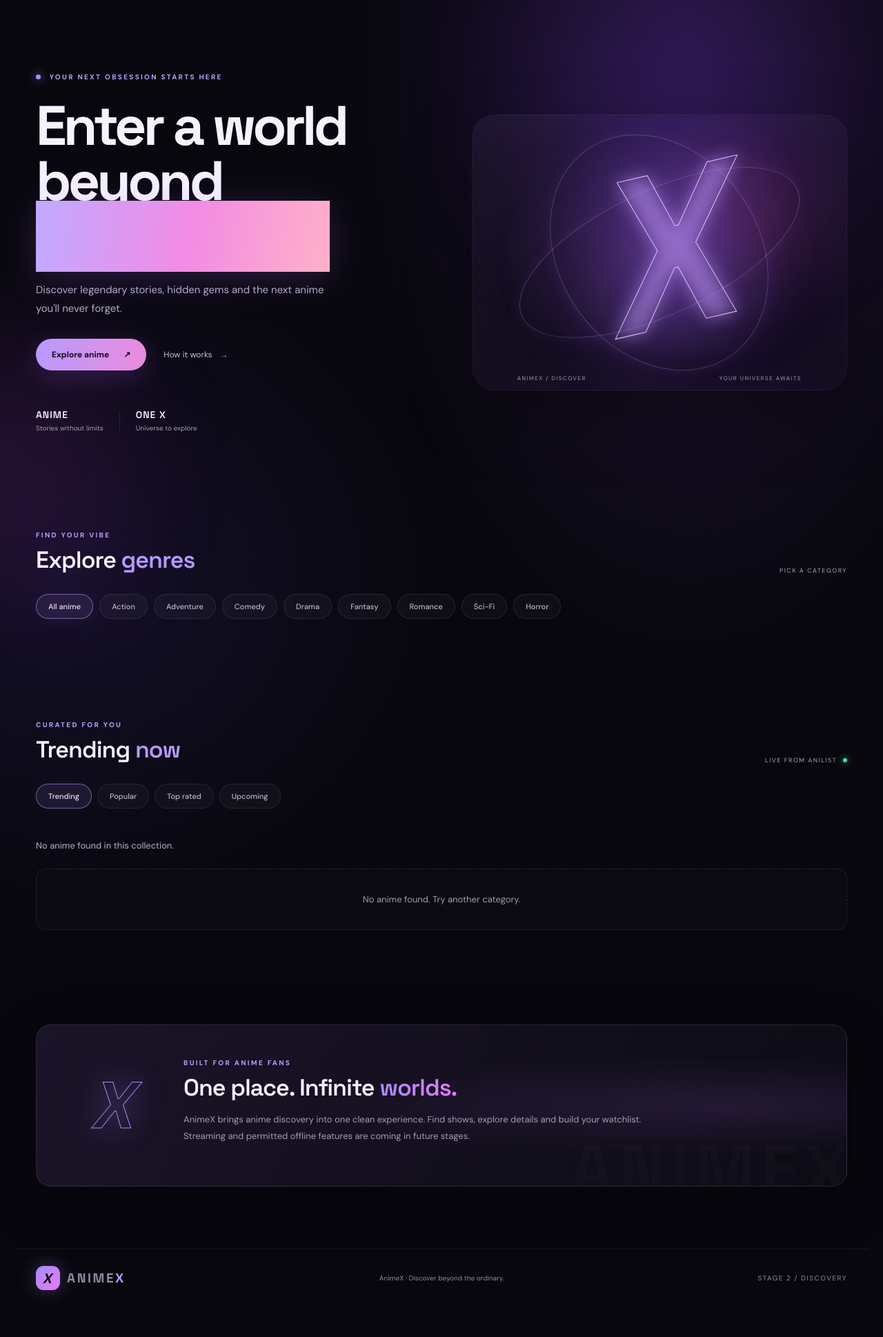
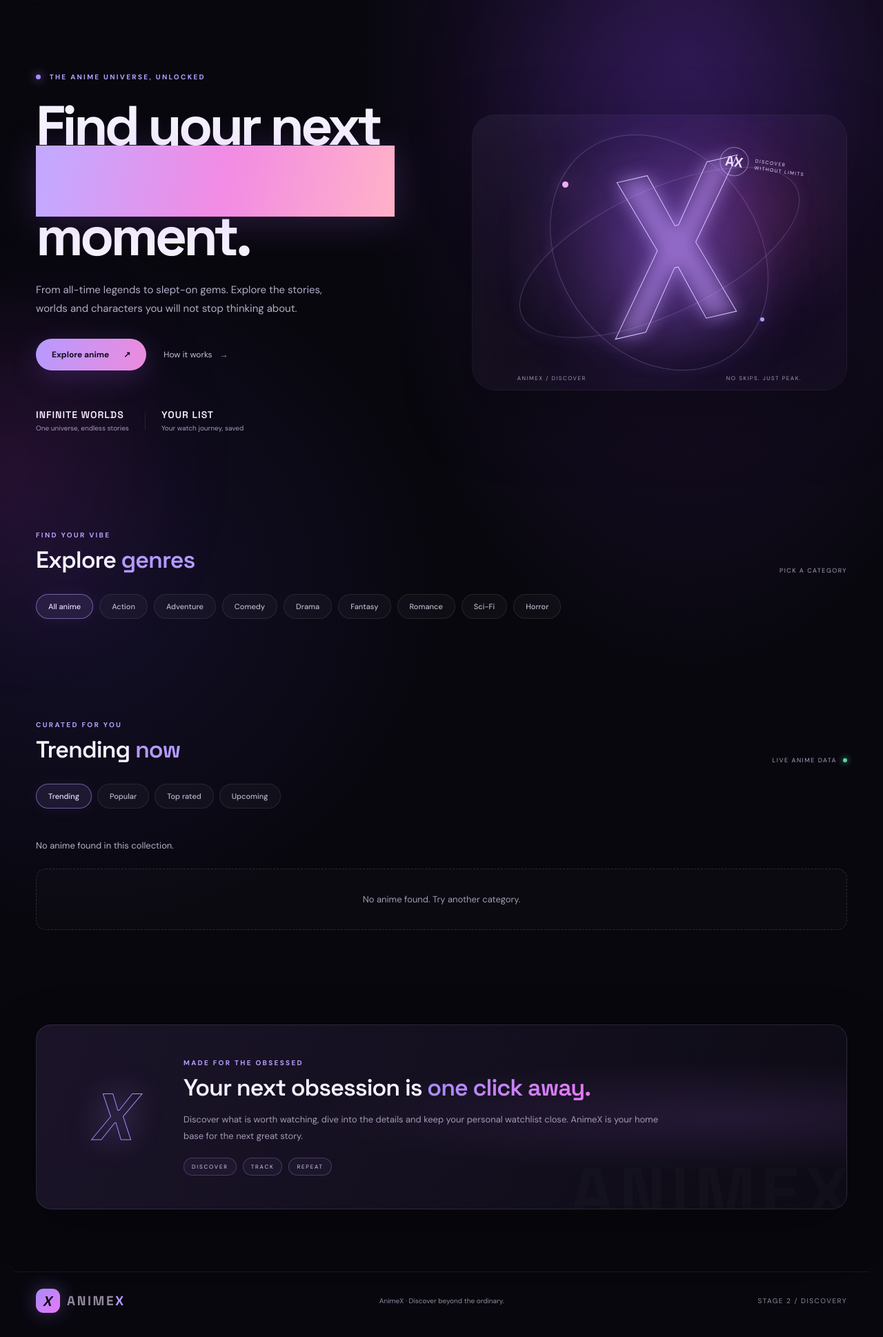
Before and after one commit to bigrex234/Anime-X, a Flask app: page / in a window 1280 px wide. Shown: the part 76-2014 px from the top of the page at 69% size. Before the commit the page ends 1956 px from the top, so only its background shows below. Run offline with Flask 3, Linux system fonts and the light colour scheme; data that the repository does not hold is empty; some libraries are stand-ins or nearby versions.

Commit message:
Revise index.html for improved layout and messaging
Updated the HTML structure and content for better clarity and user engagement.

```diff
--- a/templates/index.html
+++ b/templates/index.html
@@ -2,7 +2,7 @@
 <html lang="en">
 <head>
   <meta charset="utf-8"><meta name="viewport" content="width=device-width, initial-scale=1">
-  <meta name="theme-color" content="#090910"><meta name="description" content="AnimeX — discover your next anime obsession.">
+  <meta name="theme-color" content="#090910"><meta name="color-scheme" content="dark"><link rel="icon" type="image/svg+xml" href="{{ url_for('static', filename='img/favicon.svg') }}"><meta name="description" content="AnimeX — discover your next anime obsession.">
   <title>{{ app_name }} — Anime, reimagined</title>
   <link rel="preconnect" href="https://fonts.googleapis.com"><link rel="preconnect" href="https://fonts.gstatic.com" crossorigin>
   <link href="https://fonts.googleapis.com/css2?family=DM+Sans:wght@400;500;600;700&family=Space+Grotesk:wght@500;600;700&display=swap" rel="stylesheet">
@@ -14,18 +14,19 @@
     <a class="brand" href="/"><span class="brand-mark">X</span><span>ANIME<span class="brand-accent">X</span></span></a>
     <nav class="desktop-nav"><a class="active" href="/">Discover</a><a href="#trending">Trending</a><a href="#genres">Genres</a><a href="#about">About</a><a href="/library" id="library-nav">My library</a></nav>
     <form class="search" id="search-form"><span>⌕</span><input id="search-input" type="search" placeholder="Search anime..." autocomplete="off"><kbd>ENTER</kbd></form>
-    <a class="auth-nav" id="auth-nav" href="/login">Sign in</a><button class="mobile-menu" id="mobile-menu" aria-label="Open menu">☰</button>
+    <a class="auth-nav" id="auth-nav" href="/login">Sign in</a><button class="mobile-menu" id="mobile-menu" aria-label="Open navigation" aria-expanded="false" aria-controls="mobile-nav">☰</button>
   </header>
+  <nav class="mobile-nav" id="mobile-nav" aria-label="Mobile navigation" hidden><a href="/">Discover</a><a href="#trending">Trending</a><a href="#genres">Genres</a><a href="/library">My library</a></nav>
   <main>
     <section class="hero" id="hero">
       <div class="hero-copy">
-        <div class="eyebrow"><span class="pulse"></span> YOUR NEXT OBSESSION STARTS HERE</div>
-        <h1>Enter a world<br> beyond <span>imagination.</span></h1>
-        <p>Discover legendary stories, hidden gems and the next anime you'll never forget.</p>
+        <div class="eyebrow"><span class="pulse"></span> THE ANIME UNIVERSE, UNLOCKED</div>
+        <h1>Find your next<br> <span>main character</span><br>moment.</h1>
+        <p>From all-time legends to slept-on gems. Explore the stories, worlds and characters you will not stop thinking about.</p>
         <div class="hero-actions"><a class="primary-btn" href="#trending">Explore anime <span>↗</span></a><a class="text-btn" href="#about">How it works <span>→</span></a></div>
-        <div class="hero-meta"><div><strong>ANIME</strong><small>Stories without limits</small></div><i></i><div><strong>ONE X</strong><small>Universe to explore</small></div></div>
+        <div class="hero-meta"><div><strong>INFINITE WORLDS</strong><small>One universe, endless stories</small></div><i></i><div><strong>YOUR LIST</strong><small>Your watch journey, saved</small></div></div>
       </div>
-      <div class="hero-art"><div class="orbit orbit-a"></div><div class="orbit orbit-b"></div><div class="hero-x">X</div><div class="hero-caption"><span>ANIMEX / DISCOVER</span><span>YOUR UNIVERSE AWAITS</span></div></div>
+      <div class="hero-art"><div class="orbit orbit-a"></div><div class="orbit orbit-b"></div><div class="hero-x">X</div><div class="hero-orb orb-one"></div><div class="hero-orb orb-two"></div><div class="hero-stamp"><span>AX</span><small>DISCOVER<br>WITHOUT LIMITS</small></div><div class="hero-caption"><span>ANIMEX / DISCOVER</span><span>NO SKIPS. JUST PEAK.</span></div></div>
     </section>
 
     <section class="section" id="genres">
@@ -40,7 +41,7 @@
     </section>
 
     <section class="section collection-section" id="trending">
-      <div class="section-heading"><div><div class="eyebrow">CURATED FOR YOU</div><h2 id="results-title">Trending <span>now</span></h2></div><div class="section-note">LIVE FROM ANILIST <span class="live-dot"></span></div></div>
+      <div class="section-heading"><div><div class="eyebrow">CURATED FOR YOU</div><h2 id="results-title">Trending <span>now</span></h2></div><div class="section-note">LIVE ANIME DATA <span class="live-dot"></span></div></div>
       <div class="tabs" id="collection-tabs">
         <button class="tab active" data-collection="trending">Trending</button><button class="tab" data-collection="popular">Popular</button>
         <button class="tab" data-collection="top-rated">Top rated</button><button class="tab" data-collection="upcoming">Upcoming</button>
@@ -48,7 +49,7 @@
       <div id="status" class="status">Loading your anime universe...</div><div id="anime-grid" class="anime-grid"></div>
       <div class="pagination"><button id="load-more" class="outline-btn" hidden>Load more anime <span>↓</span></button></div>
     </section>
-    <section class="about" id="about"><div class="about-symbol">X</div><div><div class="eyebrow">BUILT FOR ANIME FANS</div><h2>One place. Infinite <span>worlds.</span></h2><p>AnimeX brings anime discovery into one clean experience. Find shows, explore details and build your watchlist. Streaming and permitted offline features are coming in future stages.</p></div></section>
+    <section class="about" id="about"><div class="about-symbol">X</div><div><div class="eyebrow">MADE FOR THE OBSESSED</div><h2>Your next obsession is <span>one click away.</span></h2><p>Discover what is worth watching, dive into the details and keep your personal watchlist close. AnimeX is your home base for the next great story.</p><div class="about-tags"><span>DISCOVER</span><span>TRACK</span><span>REPEAT</span></div></div></section>
   </main>
   <footer><a class="brand" href="/"><span class="brand-mark">X</span><span>ANIME<span class="brand-accent">X</span></span></a><span>AnimeX · Discover beyond the ordinary.</span><span class="footer-status">STAGE 2 / DISCOVERY</span></footer>
   <script>
```
